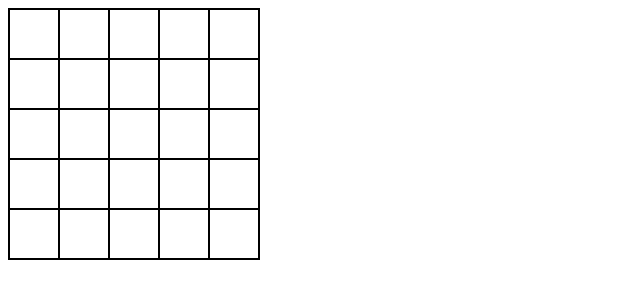
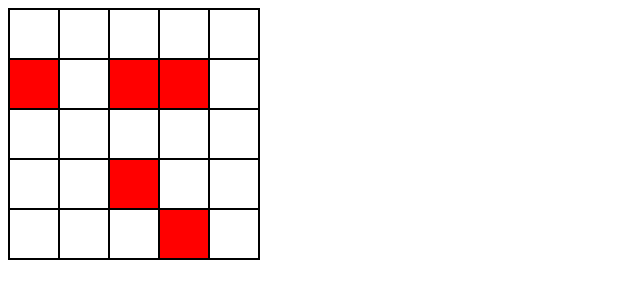
Before and after one commit to zahraa237/minesweeper, a plain HTML site: page index.html in a window 1280 px wide. Shown: the whole page, without its empty margins (0-640 px from the left). Drawn offline with Linux system fonts and the light colour scheme.

Commit message:
creat random mines

```diff
--- a/scripts/app.js
+++ b/scripts/app.js
@@ -7,18 +7,18 @@ function init(){
     const gridSize = 5; // 5x5 grid
     const numberOfCells = gridSize * gridSize;
 
+
     let mineCount = 0;
-
+    let numberOfMines = 5;
 
 
 //functions
 
 //create a grid
+function createGrid(){
 
-function createGrid(){
     //for every cell we want creat a div and add it to the grid
     for (let i = 0; i < numberOfCells; i++) {
-
         const cell = document.createElement('div');
         cell.addEventListener('click', handelClick);  // Add click event listener
         cells.push(cell); //adding the cell to the cells array
@@ -27,9 +27,24 @@ function createGrid(){
 }
 
 //handle click
+function handelClick(event) {
+    if (event.target.classList.contains('mine')) {
+        console.log('Game Over! You clicked on a mine.');
+    }
+}
 
-function handelClick(event) {
+//creating mines
+function createMines() {
+    while (mineCount < numberOfMines) {
+        let randomNumber = Math.floor(Math.random() * numberOfCells);
+        const cell = cells[randomNumber];
+        if (cell.classList.contains('mine')) mineCount-- //if the cell already has a mine dont count it
+        cell.classList.add('mine');
+        mineCount++;
+    }
+}
 
-}
 createGrid();
+createMines();
+
 } document.addEventListener("DOMContentLoaded", init);
--- a/styles/style.css
+++ b/styles/style.css
@@ -12,3 +12,6 @@
     border: 1px solid black;
     box-sizing: border-box;
 }
+.mine{
+    background-color: red;
+}
```
